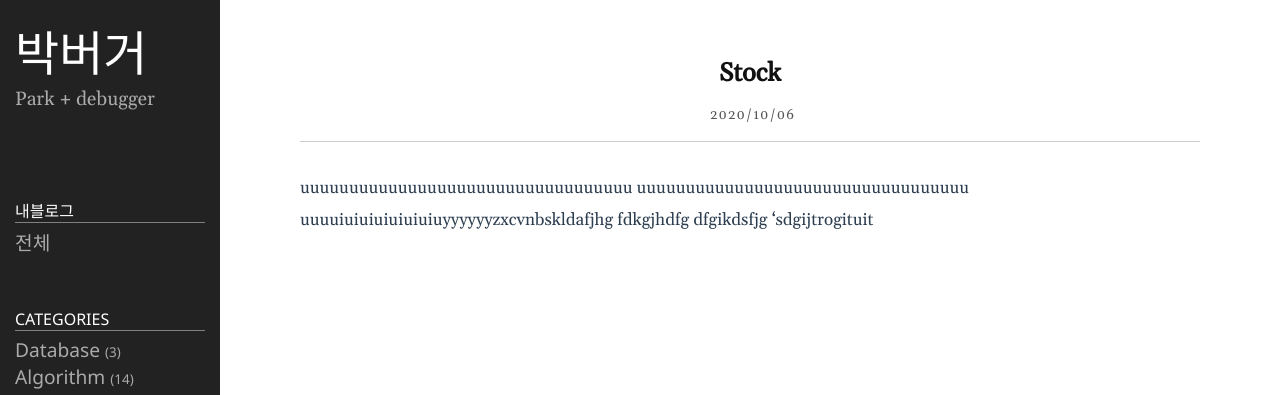
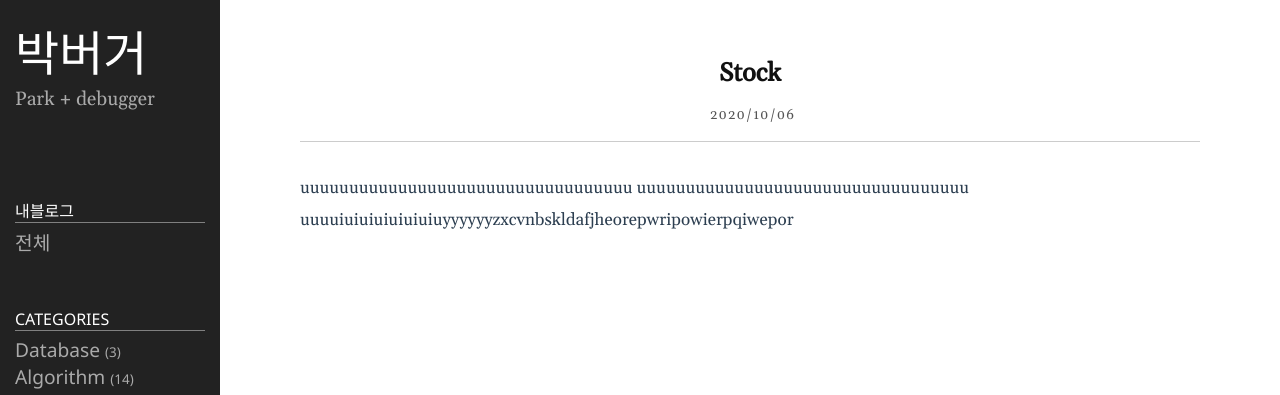
Before and after one commit to godhpjh/godhpjh.github.io, a Jekyll site: the page built from _posts/2021-10-06-stock.md, in a window 1280 px wide. Shown: the top 395 px of the page. Built offline with Jekyll 4.4.1, drawn with Linux system fonts in a browser that asks for light colours.

Commit message:
pgutgutg

```diff
--- a/_posts/2021-10-06-stock.md
+++ b/_posts/2021-10-06-stock.md
@@ -9,7 +9,4 @@ sitemap :
 ---
 uuuuuuuuuuuuuuuuuuuuuuuuuuuuuuuuuu
 uuuuuuuuuuuuuuuuuuuuuuuuuuuuuuuuuu
-uuuuiuiuiuiuiuiuiuyyyyyyzxcvnbskldafjhg
-fdkgjhdfg
-dfgikdsfjg
-'sdgijtrogituit
+uuuuiuiuiuiuiuiuiuyyyyyyzxcvnbskldafjheorepwripowierpqiwepor
```
